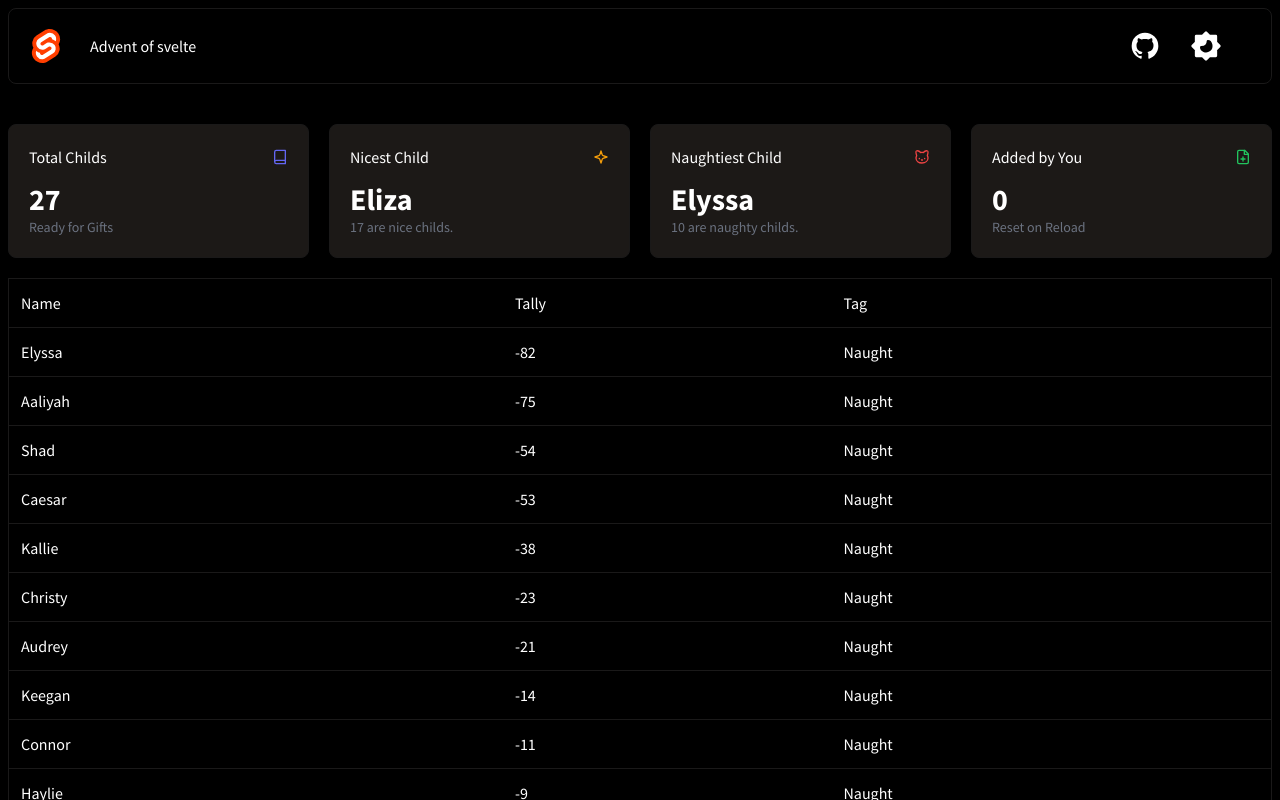
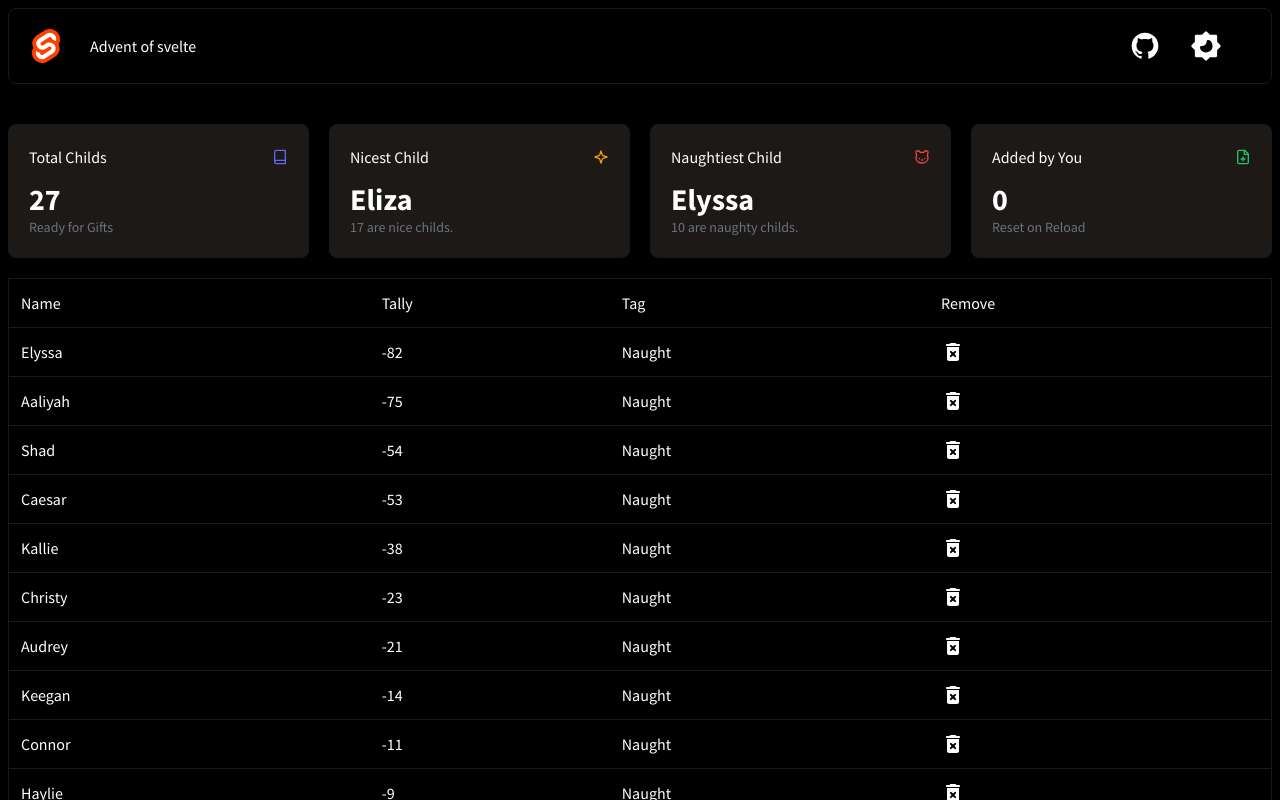
Before and after one commit to ImalKesara/advent-of-svelte, a SvelteKit app: page /day1 in a window 1280 px wide. Shown: the top 800 px of the page. Built offline with nearby package versions, Linux system fonts and the light colour scheme.

Commit message:
delete btn

```diff
--- a/src/routes/(dashbaord)/day1/+page.svelte
+++ b/src/routes/(dashbaord)/day1/+page.svelte
@@ -115,6 +115,7 @@
 			<td class="p-3">Name</td>
 			<td class="p-3">Tally</td>
 			<td class="p-3">Tag</td>
+			<td class="p-3">Remove</td>
 		</tr>
 		{#each $persons as person}
 			<tr class="border-1 border-bgrey">
--- a/src/routes/(dashbaord)/day1/ChildrenRows.svelte
+++ b/src/routes/(dashbaord)/day1/ChildrenRows.svelte
@@ -1,7 +1,11 @@
 <script lang="ts">
+	import Delete from '$lib/components/Icon/Delete.svelte';
 	export let person;
 </script>
 
 <td class=" p-3">{person.name}</td>
 <td class=" p-3">{person.tally}</td>
 <td class=" p-3">{person.tally > 0 ? 'Nice' : ' Naught'}</td>
+<td class="  p-3">
+	<Delete />
+</td>
```
